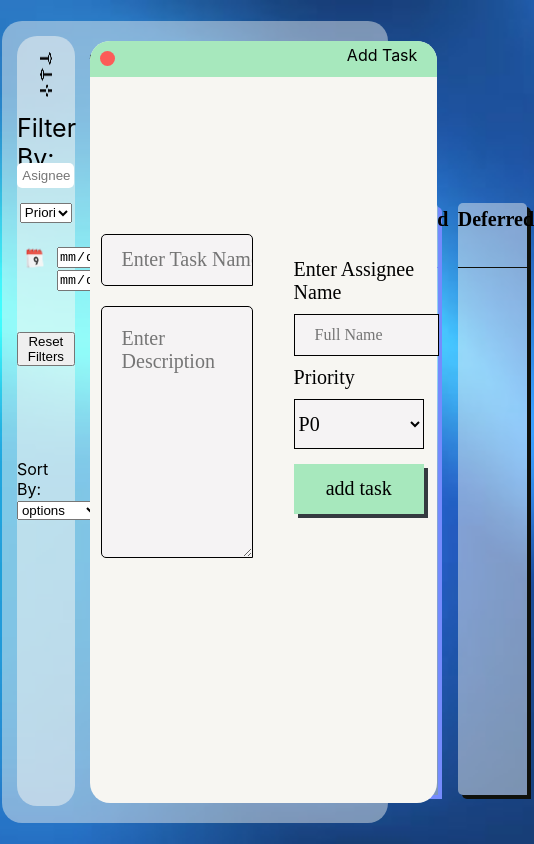
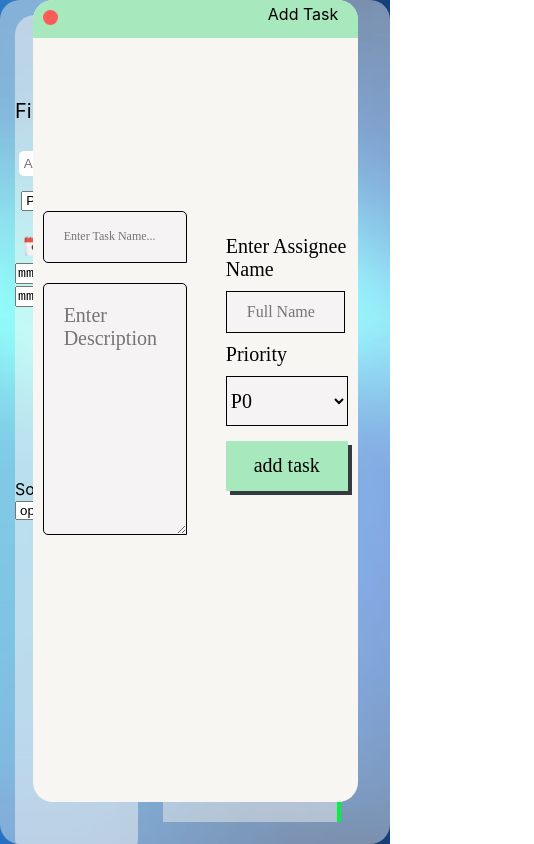
Before and after one commit to harshitkaushik003/Task-Tracker, a React (Create React App) app: page /add in a window 390 px wide. Shown: the whole page, 534 px wide, since content can reach past the window. Built offline with nearby package versions, Linux system fonts and the light colour scheme; a web font is replaced by a local one.

Commit message:
Added Responsiveness

```diff
--- a/src/styles/Button/Button.module.css
+++ b/src/styles/Button/Button.module.css
@@ -18,4 +18,10 @@
 
 .btn:hover {
   background-color: #f7f6f2;
+}
+
+@media screen and (max-width: 600px) {
+  .btn {
+    width: 150px;
+  }
 }/*# sourceMappingURL=Button.module.css.map */
--- a/src/styles/Card/Card.module.css
+++ b/src/styles/Card/Card.module.css
@@ -29,4 +29,11 @@
   flex-direction: column;
   align-items: center;
   overflow: scroll;
+}
+
+@media screen and (max-width: 600px) {
+  .card {
+    min-height: 97%;
+    min-width: 80%;
+  }
 }/*# sourceMappingURL=Card.module.css.map */
--- a/src/styles/Edit/Edit.module.css
+++ b/src/styles/Edit/Edit.module.css
@@ -67,4 +67,18 @@
 .edit .main .box .button:hover {
   transform: translateY(-4px);
   box-shadow: none;
+}
+
+@media screen and (max-width: 600px) {
+  .edit .heading {
+    width: 100%;
+    font-size: 20px;
+  }
+  .edit .main .title {
+    align-items: center;
+    margin-left: 20px;
+  }
+  .edit .main .title span {
+    font-size: 20px;
+  }
 }/*# sourceMappingURL=Edit.module.css.map */
--- a/src/styles/Filters/Filter.module.css
+++ b/src/styles/Filters/Filter.module.css
@@ -52,4 +52,21 @@
   position: relative;
   left: 40px;
   top: 2px;
+}
+
+@media screen and (max-width: 600px) {
+  .main .filters .heading span {
+    font-size: 20px;
+  }
+  .main .filters .filtersMain .date {
+    margin-bottom: 20px;
+  }
+  .main .filters .filtersMain .date img {
+    display: inline-block;
+  }
+  .main .filters .filtersMain .date input[type=date] {
+    display: inline-block;
+    top: 30px;
+    left: 0;
+  }
 }/*# sourceMappingURL=Filter.module.css.map */
--- a/src/styles/Form/Form.module.css
+++ b/src/styles/Form/Form.module.css
@@ -91,4 +91,13 @@
 .Form .right .button:hover {
   transform: translateY(-4px);
   box-shadow: none;
+}
+
+@media screen and (max-width: 600px) {
+  .Form .left input[type=text] {
+    font-size: 12px;
+  }
+  .Form .right input[type=text] {
+    width: 60%;
+  }
 }/*# sourceMappingURL=Form.module.css.map */
--- a/src/styles/Handle/Handle.module.css
+++ b/src/styles/Handle/Handle.module.css
@@ -14,4 +14,11 @@
 .main .content {
   width: 100%;
   height: 100%;
+}
+
+@media screen and (max-width: 600px) {
+  .main {
+    left: -120px;
+    width: 150%;
+  }
 }/*# sourceMappingURL=Handle.module.css.map */
--- a/src/styles/Home/Home.module.css
+++ b/src/styles/Home/Home.module.css
@@ -32,4 +32,16 @@
   margin-left: 0;
   border-radius: 20px;
   position: relative;
+}
+
+@media screen and (max-width: 600px) {
+  .home {
+    overflow-x: hidden;
+    width: 100vw;
+    height: 100vh;
+  }
+  .home .left {
+    width: 50%;
+    height: 100%;
+  }
 }/*# sourceMappingURL=Home.module.css.map */
--- a/src/styles/Main/Main.module.css
+++ b/src/styles/Main/Main.module.css
@@ -32,4 +32,24 @@
   height: 80%;
   width: 100%;
   display: flex;
+}
+
+@media screen and (max-width: 600px) {
+  .main {
+    height: 100%;
+    overflow-y: scroll;
+  }
+  .main .header {
+    flex-direction: column;
+  }
+  .main .header .heading span {
+    font-size: 20px;
+  }
+  .main .header .addTask {
+    width: 30%;
+  }
+  .main .tasks {
+    height: auto;
+    flex-direction: column;
+  }
 }/*# sourceMappingURL=Main.module.css.map */
--- a/src/styles/TaskForm/TaskForm.module.css
+++ b/src/styles/TaskForm/TaskForm.module.css
@@ -19,4 +19,12 @@
 .form .submit {
   width: 100%;
   height: 15%;
+}
+
+@media screen and (max-width: 600px) {
+  .form {
+    top: -20px;
+    left: -120px;
+    width: 150%;
+  }
 }/*# sourceMappingURL=TaskForm.module.css.map */
--- a/src/styles/ViewPage/View.module.css
+++ b/src/styles/ViewPage/View.module.css
@@ -26,4 +26,11 @@
   font-style: normal;
   font-size: 20px;
   margin-left: 30px;
+}
+
+@media screen and (max-width: 600px) {
+  .view {
+    overflow-y: hidden;
+    margin-top: 40px;
+  }
 }/*# sourceMappingURL=View.module.css.map */
```
